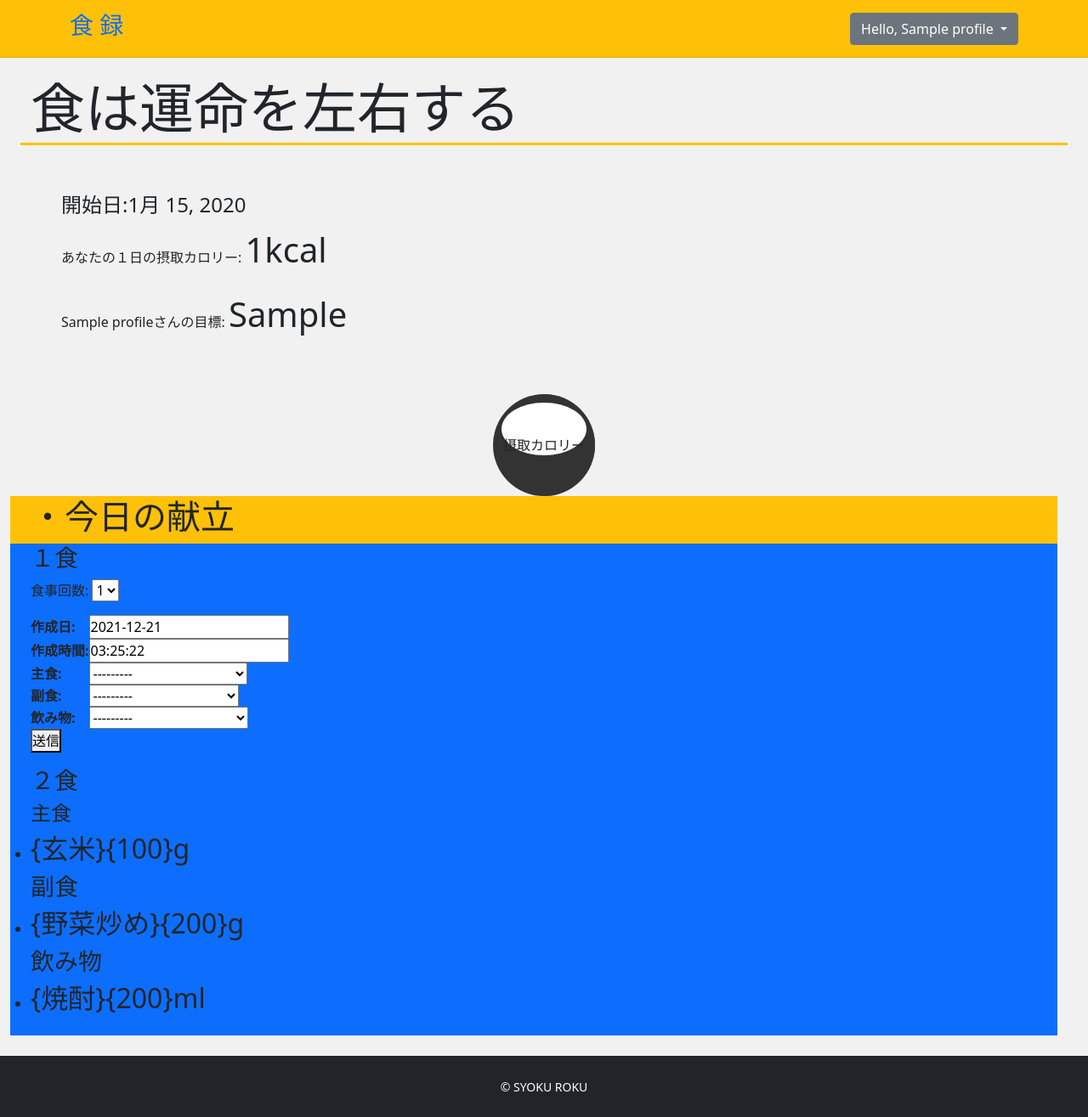
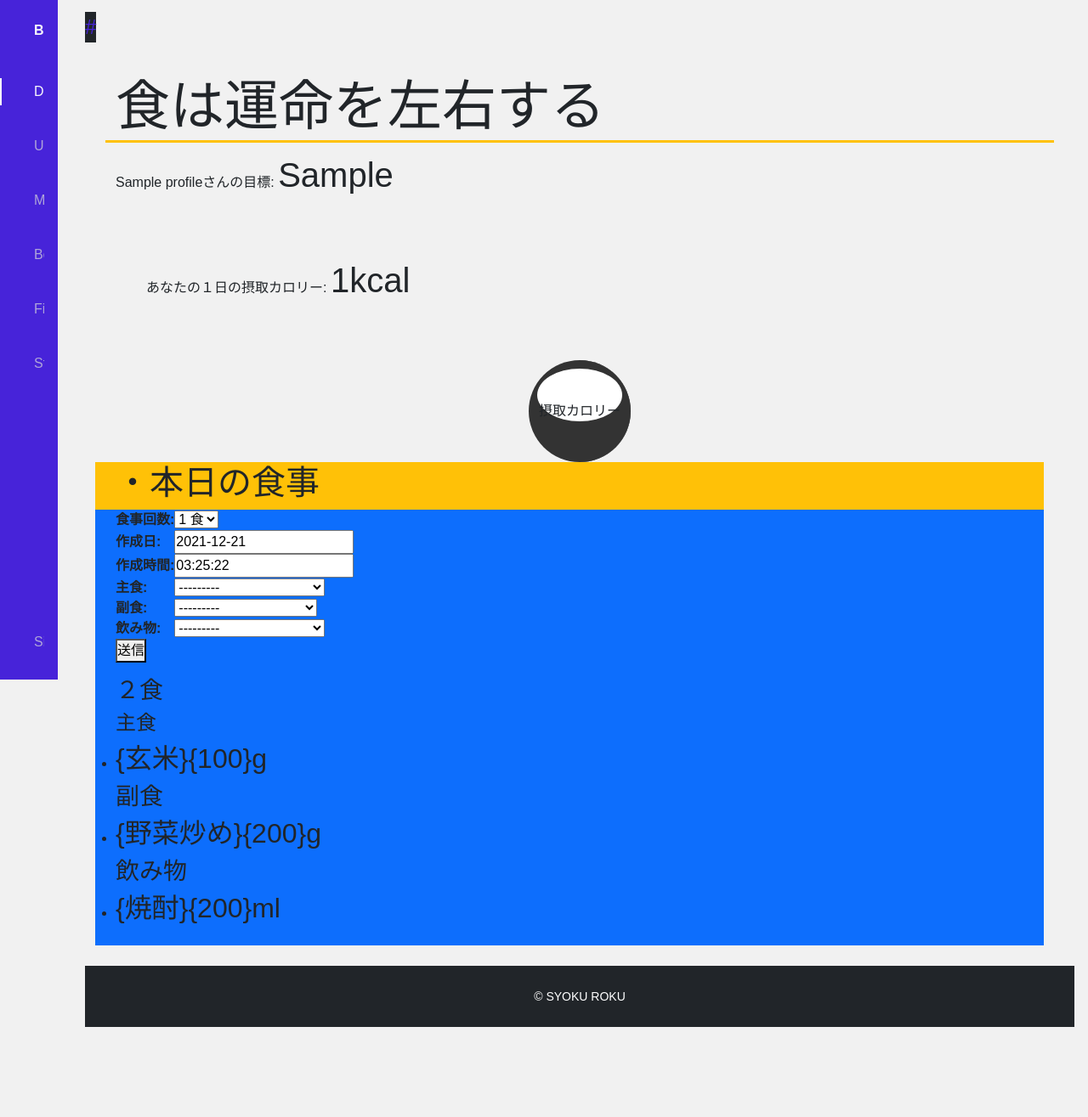
Before and after one commit to hashi5akihiro5/app_syokuroku, a Django app: page / in a window 1280 px wide. Shown: the whole page at 85% size. After the commit the page ends 1209 px from the top, so only its background shows below. Run offline with Django 3.2, Linux system fonts and the light colour scheme; tables that the repository leaves empty hold one stand-in row (values such as "Sample post"); some libraries are stand-ins or nearby versions; some web fonts are replaced.

Commit message:
12/30 nav(サイド)実装

```diff
--- a/app/forms.py
+++ b/app/forms.py
@@ -9,7 +9,13 @@ class RegisterForm(forms.ModelForm):
 
 # MuneCount
 class MuneCountForm(forms.Form):
-    data = list((x, x) for x in range(1, 6))
+    data = [
+        (1, "1 食"),
+        (2, "2 食"),
+        (3, "3 食"),
+        (4, "4 食"),
+        (5, "5 食"),
+    ]
     counts = forms.ChoiceField(label="食事回数", choices=data)
 
 # Mune
--- a/app/static/css/style.css
+++ b/app/static/css/style.css
@@ -44,6 +44,192 @@ main {
     transform: translateY(0px);
     opacity: 1;
 }
+
+/* sidebar */
+
+@import url("https://fonts.googleapis.com/css2?family=Nunito:wght@400;600;700&display=swap");
+
+:root {
+    --header-height: 3rem;
+    --nav-width: 68px;
+    --first-color: #4723D9;
+    --first-color-light: #AFA5D9;
+    --white-color: #F7F6FB;
+    --body-font: 'Nunito', sans-serif;
+    --normal-font-size: 1rem;
+    --z-fixed: 100
+}
+
+*,
+::before,
+::after {
+    box-sizing: border-box
+}
+
+body {
+    position: relative;
+    margin: var(--header-height) 0 0 0;
+    padding: 0 1rem;
+    font-family: var(--body-font);
+    font-size: var(--normal-font-size);
+    transition: .5s
+}
+
+a {
+    text-decoration: none
+}
+
+.header {
+    width: 100%;
+    height: var(--header-height);
+    position: fixed;
+    top: 0;
+    left: 0;
+    display: flex;
+    align-items: center;
+    justify-content: space-between;
+    padding: 0 1rem;
+    background-color: var(--white-color);
+    z-index: var(--z-fixed);
+    transition: .5s
+}
+
+.header_toggle {
+    color: var(--first-color);
+    font-size: 1.5rem;
+    cursor: pointer
+}
+
+.header_img {
+    width: 35px;
+    height: 35px;
+    display: flex;
+    justify-content: center;
+    border-radius: 50%;
+    overflow: hidden
+}
+
+.header_img img {
+    width: 40px
+}
+
+.l-navbar {
+    position: fixed;
+    top: 0;
+    left: -30%;
+    width: var(--nav-width);
+    height: 100vh;
+    background-color: var(--first-color);
+    padding: .5rem 1rem 0 0;
+    transition: .5s;
+    z-index: var(--z-fixed)
+}
+
+.nav {
+    height: 100%;
+    display: flex;
+    flex-direction: column;
+    justify-content: space-between;
+    overflow: hidden
+}
+
+.nav_logo,
+.nav_link {
+    display: grid;
+    grid-template-columns: max-content max-content;
+    align-items: center;
+    column-gap: 1rem;
+    padding: .5rem 0 .5rem 1.5rem
+}
+
+.nav_logo {
+    margin-bottom: 2rem
+}
+
+.nav_logo-icon {
+    font-size: 1.25rem;
+    color: var(--white-color)
+}
+
+.nav_logo-name {
+    color: var(--white-color);
+    font-weight: 700
+}
+
+.nav_link {
+    position: relative;
+    color: var(--first-color-light);
+    margin-bottom: 1.5rem;
+    transition: .3s
+}
+
+.nav_link:hover {
+    color: var(--white-color)
+}
+
+.nav_icon {
+    font-size: 1.25rem
+}
+
+.show {
+    left: 0
+}
+
+.body-pd {
+    padding-left: calc(var(--nav-width) + 1rem)
+}
+
+.active {
+    color: var(--white-color)
+}
+
+.active::before {
+    content: '';
+    position: absolute;
+    left: 0;
+    width: 2px;
+    height: 32px;
+    background-color: var(--white-color)
+}
+
+.height-100 {
+    height: 100vh
+}
+
+@media screen and (min-width: 768px) {
+    body {
+        margin: calc(var(--header-height) + 1rem) 0 0 0;
+        padding-left: calc(var(--nav-width) + 2rem)
+    }
+
+    .header {
+        height: calc(var(--header-height) + 1rem);
+        padding: 0 2rem 0 calc(var(--nav-width) + 2rem)
+    }
+
+    .header_img {
+        width: 40px;
+        height: 40px
+    }
+
+    .header_img img {
+        width: 45px
+    }
+
+    .l-navbar {
+        left: 0;
+        padding: 1rem 1rem 0 0
+    }
+
+    .show {
+        width: calc(var(--nav-width) + 156px)
+    }
+
+    .body-pd {
+        padding-left: calc(var(--nav-width) + 188px)
+    }
+}
+
 
 /* index */
 
@@ -146,43 +332,3 @@ main {
     50%  { transform: rotate(0deg); }
     100% { transform: rotate(180deg); }
 }
-
-/* sidebar */
-
-.sidebar {
-    position: fixed;
-    top: 0;
-    bottom: 0;
-    left: 0;
-    z-index: 100;
-    padding: 90px 0 0;
-    box-shadow: inset -1px 0 0 rgba(0, 0, 0, .1);
-    z-index: 99;
-}
-
-@media (max-width: 767.98px) {
-    .sidebar {
-        top: 11.5rem;
-        padding: 0;
-    }
-}
-
-.navbar {
-    box-shadow: inset 0 -1px 0 rgba(0, 0, 0, .1);
-}
-
-@media (min-width: 767.98px) {
-    .navbar {
-        top: 0;
-        position: sticky;
-        z-index: 999;
-    }
-}
-
-.sidebar .nav-link {
-    color: #333;
-}
-
-.sidebar .nav-link.active {
-    color: #0d6efd;
-}
--- a/app/templates/app/base.html
+++ b/app/templates/app/base.html
@@ -16,9 +16,11 @@
 
         <title>SyokuRoku</title>
     </head>
-    <body>
+    <body id="body-pd">
+        <header class="header bg-transparent" id="header">
             <!-- 上部サイドバー -->
-        <nav class="navbar navbar-expand-lg bg-warning">
+            <div class="header_toggle bg-dark">#<i class='bx bx-menu' id="header-toggle"></i> </div>
+            <!-- <nav class="navbar navbar-expand-lg bg-warning">
                 <div class="container">
                     <a class="navbar-brand" href="/">
                     <h3 class="" href="#">食 録</h3>
@@ -36,50 +38,16 @@
                         </div>
                     </ul>
                 </div>
+            </nav> -->
+        </header>
+        <!-- サイドバー -->
+        <div class="l-navbar" id="nav-bar">
+            <nav class="nav">
+                <div> <a href="#" class="nav_logo"><i class='bx bx-layer nav_logo-icon'></i> <span class="nav_logo-name">BBBootstrap</span> </a>
+                    <div class="nav_list"> <a href="#" class="nav_link active"> <i class='bx bx-grid-alt nav_icon'></i> <span class="nav_name">Dashboard</span> </a> <a href="#" class="nav_link"> <i class='bx bx-user nav_icon'></i> <span class="nav_name">Users</span> </a> <a href="#" class="nav_link"> <i class='bx bx-message-square-detail nav_icon'></i> <span class="nav_name">Messages</span> </a> <a href="#" class="nav_link"> <i class='bx bx-bookmark nav_icon'></i> <span class="nav_name">Bookmark</span> </a> <a href="#" class="nav_link"> <i class='bx bx-folder nav_icon'></i> <span class="nav_name">Files</span> </a> <a href="#" class="nav_link"> <i class='bx bx-bar-chart-alt-2 nav_icon'></i> <span class="nav_name">Stats</span> </a> </div>
+                </div> <a href="#" class="nav_link"> <i class='bx bx-log-out nav_icon'></i> <span class="nav_name">SignOut</span> </a>
             </nav>
-        <!-- サイドバー -->
-        <!-- <nav id="sidebar" class="col-md-3 col-lg-2 d-md-block bg-light sidebar collapse">
-            <div class="position-sticky pt-md-5">
-                <ul class="nav flex-column">
-                    <li class="nav-item">
-                        <a class="nav-link active" aria-current="page" href="#">
-                        <svg xmlns="http://www.w3.org/2000/svg" width="24" height="24" viewBox="0 0 24 24" fill="none" stroke="currentColor" stroke-width="2" stroke-linecap="round" stroke-linejoin="round" class="feather feather-home"><path d="M3 9l9-7 9 7v11a2 2 0 0 1-2 2H5a2 2 0 0 1-2-2z"></path><polyline points="9 22 9 12 15 12 15 22"></polyline></svg>
-                        <span class="ml-2">Dashboard</span>
-                        </a>
-                    </li>
-                    <li class="nav-item">
-                        <a class="nav-link" href="#">
-                        <svg xmlns="http://www.w3.org/2000/svg" width="24" height="24" viewBox="0 0 24 24" fill="none" stroke="currentColor" stroke-width="2" stroke-linecap="round" stroke-linejoin="round" class="feather feather-file"><path d="M13 2H6a2 2 0 0 0-2 2v16a2 2 0 0 0 2 2h12a2 2 0 0 0 2-2V9z"></path><polyline points="13 2 13 9 20 9"></polyline></svg>
-                        <span class="ml-2">Orders</span>
-                        </a>
-                    </li>
-                    <li class="nav-item">
-                        <a class="nav-link" href="#">
-                        <svg xmlns="http://www.w3.org/2000/svg" width="24" height="24" viewBox="0 0 24 24" fill="none" stroke="currentColor" stroke-width="2" stroke-linecap="round" stroke-linejoin="round" class="feather feather-shopping-cart"><circle cx="9" cy="21" r="1"></circle><circle cx="20" cy="21" r="1"></circle><path d="M1 1h4l2.68 13.39a2 2 0 0 0 2 1.61h9.72a2 2 0 0 0 2-1.61L23 6H6"></path></svg>
-                        <span class="ml-2">Products</span>
-                        </a>
-                    </li>
-                    <li class="nav-item">
-                        <a class="nav-link" href="#">
-                        <svg xmlns="http://www.w3.org/2000/svg" width="24" height="24" viewBox="0 0 24 24" fill="none" stroke="currentColor" stroke-width="2" stroke-linecap="round" stroke-linejoin="round" class="feather feather-users"><path d="M17 21v-2a4 4 0 0 0-4-4H5a4 4 0 0 0-4 4v2"></path><circle cx="9" cy="7" r="4"></circle><path d="M23 21v-2a4 4 0 0 0-3-3.87"></path><path d="M16 3.13a4 4 0 0 1 0 7.75"></path></svg>
-                        <span class="ml-2">Customers</span>
-                        </a>
-                    </li>
-                    <li class="nav-item">
-                        <a class="nav-link" href="#">
-                        <svg xmlns="http://www.w3.org/2000/svg" width="24" height="24" viewBox="0 0 24 24" fill="none" stroke="currentColor" stroke-width="2" stroke-linecap="round" stroke-linejoin="round" class="feather feather-bar-chart-2"><line x1="18" y1="20" x2="18" y2="10"></line><line x1="12" y1="20" x2="12" y2="4"></line><line x1="6" y1="20" x2="6" y2="14"></line></svg>
-                        <span class="ml-2">Reports</span>
-                        </a>
-                    </li>
-                    <li class="nav-item">
-                        <a class="nav-link" href="#">
-                        <svg xmlns="http://www.w3.org/2000/svg" width="24" height="24" viewBox="0 0 24 24" fill="none" stroke="currentColor" stroke-width="2" stroke-linecap="round" stroke-linejoin="round" class="feather feather-layers"><polygon points="12 2 2 7 12 12 22 7 12 2"></polygon><polyline points="2 17 12 22 22 17"></polyline><polyline points="2 12 12 17 22 12"></polyline></svg>
-                        <span class="ml-2">Integrations</span>
-                        </a>
-                    </li>
-                    </ul>
         </div>
-        </nav> -->
         <div class="container-fluid">
             <main class="col-md-auto ml-sm-auto col-lg-auto px-md-4 py-4">
                 {% block content %}{% endblock %}
@@ -94,6 +62,45 @@
         <script src="https://code.jquery.com/jquery-3.3.1.min.js" integrity="sha256-FgpCb/KJQlLNfOu91ta32o/NMZxltwRo8QtmkMRdAu8=" crossorigin="anonymous"></script>
         <script src="https://cdnjs.cloudflare.com/ajax/libs/popper.js/1.14.3/umd/popper.min.js" integrity="sha384-ZMP7rVo3mIykV+2+9J3UJ46jBk0WLaUAdn689aCwoqbBJiSnjAK/l8WvCWPIPm49" crossorigin="anonymous"></script>
         <script src="https://stackpath.bootstrapcdn.com/bootstrap/4.1.3/js/bootstrap.min.js" integrity="sha384-ChfqqxuZUCnJSK3+MXmPNIyE6ZbWh2IMqE241rYiqJxyMiZ6OW/JmZQ5stwEULTy" crossorigin="anonymous"></script>
-        {% block extrajs %}{% endblock %}
+        {% block extrajs %}
+        <script>
+        document.addEventListener("DOMContentLoaded", function(event) {
+            const showNavbar = (toggleId, navId, bodyId, headerId) =>{
+                const toggle = document.getElementById(toggleId),
+                nav = document.getElementById(navId),
+                bodypd = document.getElementById(bodyId),
+                headerpd = document.getElementById(headerId)
+
+                // Validate that all variables exist
+                if(toggle && nav && bodypd && headerpd){
+                    toggle.addEventListener('click', ()=>{
+                        // show navbar
+                        nav.classList.toggle('show')
+                        // change icon
+                        toggle.classList.toggle('bx-x')
+                        // add padding to body
+                        bodypd.classList.toggle('body-pd')
+                        // add padding to header
+                        headerpd.classList.toggle('body-pd')
+                    })
+                }
+            }
+
+            showNavbar('header-toggle','nav-bar','body-pd','header')
+            /*===== LINK ACTIVE =====*/
+            const linkColor = document.querySelectorAll('.nav_link')
+
+            function colorLink(){
+                if(linkColor){
+                    linkColor.forEach(l=> l.classList.remove('active'))
+                    this.classList.add('active')
+                }
+            }
+            linkColor.forEach(l=> l.addEventListener('click', colorLink))
+
+            // Your code to run since DOM is loaded and ready
+        });
+        </script>
+        {% endblock %}
     </body>
 </html>
--- a/app/templates/app/index.html
+++ b/app/templates/app/index.html
@@ -4,31 +4,35 @@
     <h1 class="concept">食は運命を左右する</h1>
 </div>
 <div class="row">
+    <div class="row">
+        <p class="target">{{ profile_data.name }}さんの目標: <span class="fs-1">{{ profile_data.target }}</span></p>
+    </div>
     <div class="row p-5">
-        <h4 class="created">開始日:{{ profile_data.created }}</h4>
         <p class="target">あなたの１日の摂取カロリー: <span class="fs-1">{{ profile_data.day_kcal }}kcal</span></p>
-        <p class="target">{{ profile_data.name }}さんの目標: <span class="fs-1">{{ profile_data.target }}</span></p>
     </div>
     <div class="d-flex justify-content-center">
         <div class="circle"><div class="circle-inner">摂取カロリー</div></div>
     </div>
     <div class="row bg-warning">
-        <h1>・今日の献立</h1>
+        <h1>・本日の食事</h1>
     </div>
     <div class="row bg-primary">
         <div class="row">
             <!-- 選択・リスト形式にする　gも一緒 -->
             <div class="row mb-3">
-                <h3>１食</h3>
-                    <form action="{% url 'index' %}" method="post">
-                        {% csrf_token %}
-                        <table>{{ munecountform.as_p }}</table>
-                    </form>
+                <!-- 食事回数 -->
+                <form action="{% url 'index' %}" method="post">
+                    {% csrf_token %}
+                    <table>{{ munecountform.as_table }}</table>
+                </form>
+                <!-- 食事内容 -->
+                <div class="row">
                     <form action="{% url 'index' %}" method="post">
                         {% csrf_token %}
                         <table>{{ form.as_table }}</table>
                         <button type="submit">送信</button>
                     </form>
+                </div>
             </div>
         </div>
         <div class="row">
```
Lines whose indentation alone changed are shown as unchanged.
